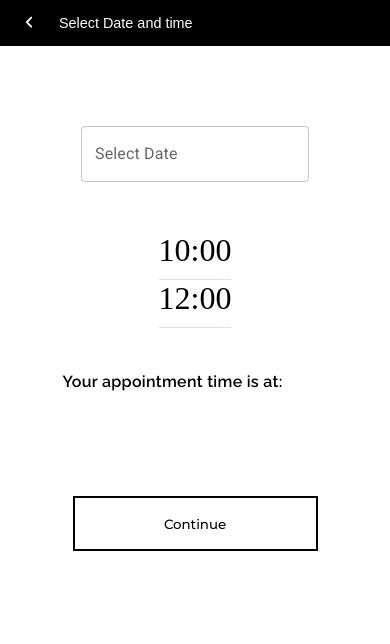
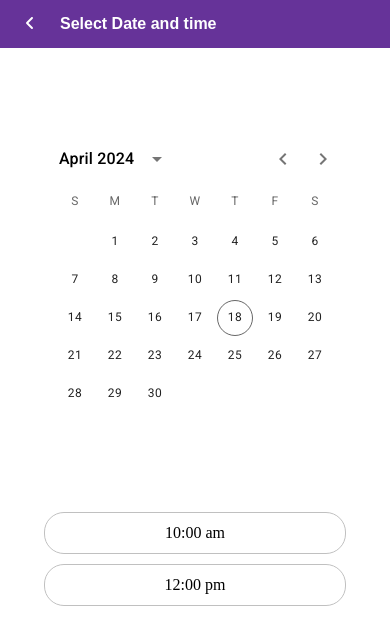
Before and after one commit to o897/krbnails-frontend, a React (Vite) app: page /date in a window 390 px wide. Shown: the top 644 px of the page. Built offline with nearby package versions, Linux system fonts and the light colour scheme; a web font is replaced by a local one.

Commit message:
update css

```diff
--- a/package.json
+++ b/package.json
@@ -21,6 +21,7 @@
     "@mui/x-date-pickers": "^6.19.4",
     "aos": "^2.3.4",
     "dayjs": "^1.11.10",
+    "moment": "^2.30.1",
     "react": "^18.2.0",
     "react-custom-scroll": "^7.0.0",
     "react-dom": "^18.2.0",
--- a/src/GlobalContext.jsx
+++ b/src/GlobalContext.jsx
@@ -3,16 +3,16 @@ import { createContext,useState } from "react";
 const GlobalContext = createContext()
 
 export const GlobalProvider = ({children}) => {
-    const [formData,setFormData] = useState({})
+    const [globalData,setGlobalData] = useState({})
 
     // func adds data to our parent
-    const updateFormData = (newData) => {
+    const updateGlobalData = (newData) => {
         // update properties if theres new data
-        setFormData((prevData) => ({...prevData, ...newData}))
+        setGlobalData((prevData) => ({...prevData, ...newData}))
     }
 
     return (
-        <GlobalContext.Provider value={{ formData,updateFormData }}>
+        <GlobalContext.Provider value={{ globalData,updateGlobalData }}>
             {children}
         </GlobalContext.Provider>
     )
--- a/src/components/AppointmentDate.jsx
+++ b/src/components/AppointmentDate.jsx
@@ -1,8 +1,8 @@
 import { worktimes } from "../data";
 import { Link } from "react-router-dom";
-import dayjs from 'dayjs';
-import utc from 'dayjs/plugin/utc';
-import timezone from 'dayjs/plugin/timezone';
+import dayjs from "dayjs";
+import utc from "dayjs/plugin/utc";
+import timezone from "dayjs/plugin/timezone";
 // import {AdapterDateFns} from '@mui/lab/AdapterDateFns';
 
 import { FontAwesomeIcon } from "@fortawesome/react-fontawesome";
@@ -13,57 +13,75 @@ import { AdapterDayjs } from "@mui/x-date-pickers/AdapterDayjs";
 import { LocalizationProvider } from "@mui/x-date-pickers/LocalizationProvider";
 import { MobileDatePicker } from "@mui/x-date-pickers/MobileDatePicker";
 import TextField from "@mui/material/TextField";
+import GlobalContext from "../GlobalContext";
+import { useContext } from "react";
 
+import { StaticDatePicker } from '@mui/x-date-pickers/StaticDatePicker';
+import { useEffect } from "react";
+import moment from "moment";
 
 dayjs.extend(utc);
 dayjs.extend(timezone);
-dayjs.tz.setDefault('Africa/Johannesburg');
+dayjs.tz.setDefault("Africa/Johannesburg");
 
 const AppointmentDate = () => {
+  const { globalData, updateGlobalData } = useContext(GlobalContext);
 
   const [appointmentDate, setAppointmentDate] = useState(null);
   const [appointmentTime, setAppointmentTime] = useState();
   const [error, setError] = useState(null);
-  const [bold,setBold] = useState(false);
+  const [bold, setBold] = useState(false);
+  const CustomActionBar = () => null; // Empty component to override the default action bar
+
+  const [highlightedDays, setHighlitedDays] = useState([
+    "2024-06-13",
+    "2024-06-09",
+    "2024-06-21",
+    "2024-06-12",
+  ]);
 
   const formSubmit = async (e) => {
     e.preventDefault();
   };
 
-  const handleTimeClick = (e,time) => {
+  const handleTimeClick = (e, time) => {
     e.preventDefault();
     setBold(!bold);
-    console.log(time);
     setAppointmentTime(time);
+  };
 
-  }
+  useEffect(() => {
+    updateGlobalData({appointmentDate : moment(appointmentDate).format("dddd, DD-MMMM-YYYY")});
+    updateGlobalData({ appointmentTime : appointmentTime});
+  },[appointmentDate,appointmentTime])
 
   return (
     <>
       <div className="bookform__header">
-      <Link to="/book" style={{ color: "white" }}>
+        <Link to="/book" style={{ color: "white" }}>
           <span>
             <FontAwesomeIcon className="angle-icon" icon={faAngleLeft} />
           </span>
-      </Link>
+        </Link>
         Select Date and time
       </div>
       <div className="appointment__form-date">
         <form onSubmit={formSubmit}>
           <div className="date">
             <LocalizationProvider dateAdapter={AdapterDayjs}>
-              <MobileDatePicker
+              <StaticDatePicker
                 label="Select Date"
                 timezone="Africa/Johannesburg"
                 value={appointmentDate}
                 format="DD-MMMM-YYYY"
                 onChange={(newValue) => setAppointmentDate(newValue)}
+                slots={{ actionBar: CustomActionBar,toolbar: CustomActionBar }}
                 renderInput={(params) => <TextField {...params} />}
               />
             </LocalizationProvider>
           </div>
-          <div className="times">
-            {worktimes.map(({time},index) => (
+         <div className="times">
+            {worktimes.map(({ time }, index) => (
               <div
                 className="time"
                 key={index}
@@ -73,17 +91,19 @@ const AppointmentDate = () => {
               </div>
             ))}
           </div>
-          <div className="time__confirmation">
+           {/* <div className="time__confirmation">
             Your appointment time is at: {appointmentTime}
-          </div>
-          <div className="date__confirmation">
+          </div> */}
+          {/* <div className="date__confirmation">
+            {appointmentDate
+              ? appointmentDate.format("dddd , DD-MMMM-YYYY")
+              : ""}
+          </div>  */}
 
-            {appointmentDate ? appointmentDate.format("dddd , DD-MMMM-YYYY") : ""}
-          </div>
-
-          <button className="hero__bookbtn">
-            <Link to="/details">Continue</Link>
-          </button>
+          { appointmentDate && appointmentTime &&
+            <button className="appointment__form-date-btn">
+            <Link to="/details">{`${appointmentDate.format("DD-MMMM-YYYY")} @ ${appointmentTime}`}</Link>
+          </button>}
         </form>
       </div>
     </>
--- a/src/components/BookingForm.jsx
+++ b/src/components/BookingForm.jsx
@@ -1,18 +1,18 @@
-import { useState } from "react";
+import { useContext, useState } from "react";
 import { Link } from "react-router-dom";
 import { FontAwesomeIcon } from "@fortawesome/react-fontawesome";
 import { faAngleLeft, faMinus } from "@fortawesome/free-solid-svg-icons";
-
+import GlobalContext from "../GlobalContext";
 const BookingForm = () => {
   const [title, setTitle] = useState("");
   const [name, setName] = useState("");
   const [phone, setPhone] = useState("");
   const [date, setDate] = useState("");
   const [message,setMessage] = useState();
+  const {globalData} = useContext(GlobalContext)
 
   const handleSubmit = () => {
     const formData = new FormData();
-
     formData.append("name", "Orapeleng");
     formData.append("phone", "0724514512");
     formData.append("email", "pele1@gmail.com");
@@ -32,6 +32,8 @@ const BookingForm = () => {
     }
 
   };
+
+  console.log(globalData);
   return (
     <>
       <div className="bookform__header">
@@ -72,10 +74,10 @@ const BookingForm = () => {
               <div>Manicure</div>
               <div>R20.5</div>
             </div>
-            <div className="table-row">
+            {/* <div className="table-row">
               <div>Acrylic</div>
               <div>R20.5</div>
-            </div>
+            </div> */}
             <div className="table-row">
               <div className="nail-tech">
                 With <strong>Karabo Tlhopane</strong> @ 12:30pm
--- a/src/components/Hero.jsx
+++ b/src/components/Hero.jsx
@@ -25,8 +25,8 @@ function Hero() {
           </div>
           <div className="hero__welcome-img">
             <img
-              src="https://www.refinery29.com/images/8448082.jpg"
-              alt="landing img"
+              src="https://img.freepik.com/free-photo/close-up-manicurist-using-nail-polish_23-2149171334.jpg?t=st=1718398137~exp=1718401737~hmac=2a43c5c14a6323ccaea21217b00fb468f5e7781e161da618dbfae1a07786bf56&w=740"
+              alt="landing_img"
             />
           </div>
           <Link to="book">
--- a/src/data.js
+++ b/src/data.js
@@ -107,15 +107,15 @@ export const services = [
 ]
 
 export const worktimes = [{
-        time : '10:00'
+        time : '10:00 am'
     },
     {
-        time : '12:00'
+        time : '12:00 pm'
     },
     {
-        time : '14:00'
+        time : '14:00 pm'
     },
     {
-        time : '16:00'
+        time : '16:00 pm'
     }
 ]
--- a/src/index.css
+++ b/src/index.css
@@ -391,12 +391,12 @@
 
   /* heading at the top */
   .bookform__header {
-    font-size: .9rem;
-    font-weight: 500;
+    font-size: 1rem;
+    font-weight: 600;
     font-family: "PT Sans", sans-serif;
     padding: 15px 0;
     color: #fff;
-    background-color: black;
+    background-color: #663399;
     display: flex;
     align-items: center;
     margin-bottom: 23px;
@@ -630,7 +630,7 @@
 
 
   .appointment__button button {
-    background-color: #0d1619;
+    background-color: #663399;
     color: #fff;
     border-radius: 8px;
     width: 113px;
@@ -740,19 +740,25 @@
       height: 100px;
       overflow-y: auto;
       margin-bottom: 40px;
-
     }
 
     .time {
-      font-size: 2rem;
-      border-bottom: 1px solid rgb(238, 220, 220);
-      padding-bottom: 10px;
+        display: flex;
+        font-size: 1rem;
+        border: 1px solid #C0C0C0;
+        color: #000;
+        border-radius: 20px;
+        width: 300px;
+        font-weight: 500;
+        align-items: center;
+        margin-bottom: 10px;
+        height: 40px;
+        justify-content: center;
     }
 
 
     .time__confirmation {
       font-weight: 600;
-
       margin-bottom: 10px;
       padding-left: 10vw;
       letter-spacing: .3px;
@@ -763,6 +769,22 @@
       font-family: "Raleway", sans-serif;
       font-weight: 600;
 
+    }
+
+    .appointment__form-date-btn {
+      background-color: #663399;
+      background-color: #663399;
+      color: #fff;
+      width: 220px;
+      display: flex;
+      margin: 27px auto 60px;
+      font-size: .9rem;
+      height: 40px;
+      justify-content: center;
+      align-items: center;
+      position: relative;
+      border: none;
+      border-radius: 18px;
 
     }
 
@@ -959,7 +981,7 @@
 }
 
 .contact__bookbtn {
-  background-color: #000;
+  background-color: #663399;
   color: #fff;
   height: 35px;
   border-radius: 20px;
@@ -970,12 +992,9 @@
   width: 150px;
   justify-content: center;
   height: 40px;
-  font-size: 15px;
+  font-size: 1rem;
   cursor: pointer;
-  border-color: #000;
-
-
-
+  border: none;
 
 }
 
```
Also changed, not shown: src/components/BookService.jsx (+11 -31 lines), 1 other file (tests, documents, lock files or other folders).
